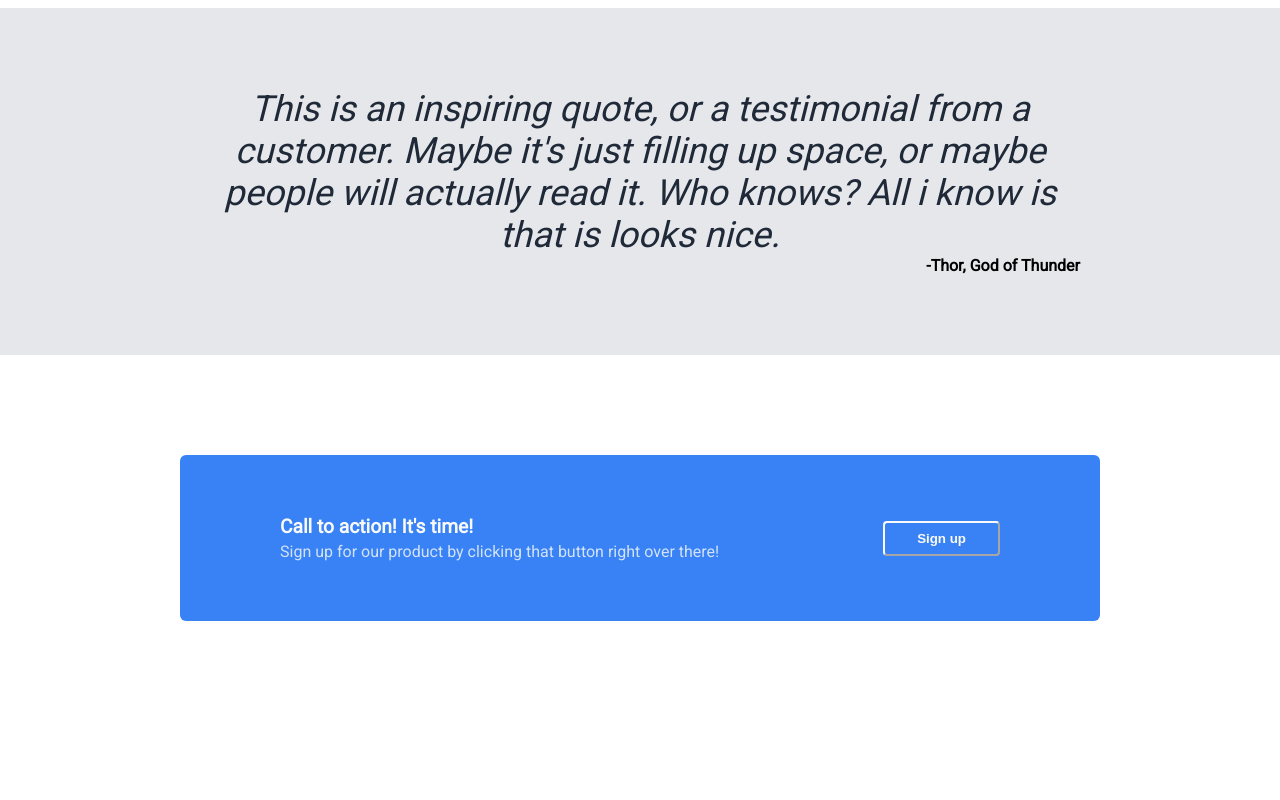
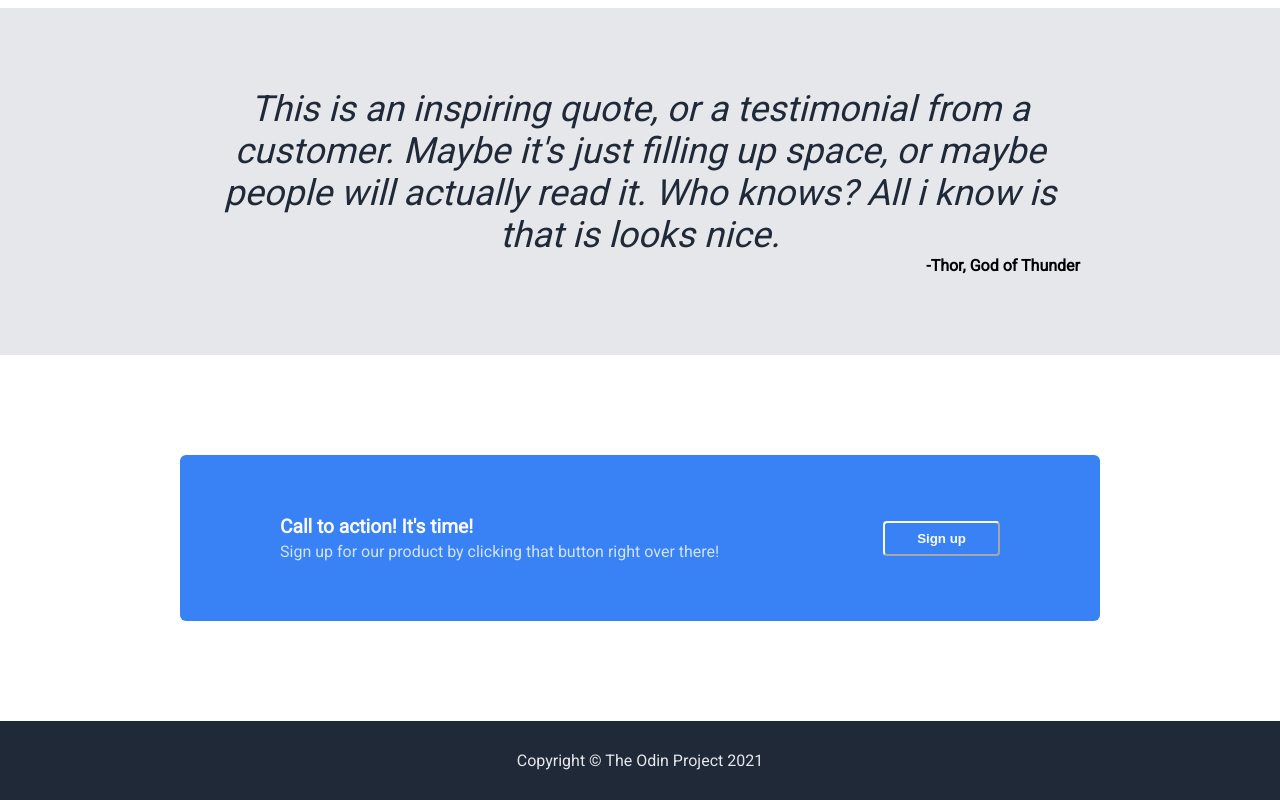
Before and after one commit to FarhanulInsan/landing-page, a plain HTML site: page index.html in a window 1280 px wide. Shown: the part 1030-1830 px from the top of the page. Before the commit the page ends 1751 px from the top, so only its background shows below. Drawn offline with Linux system fonts and the light colour scheme.

Commit message:
Add footer

```diff
--- a/index.html
+++ b/index.html
@@ -94,6 +94,10 @@
         <button class="signup-button">Sign up</button>
       </div>
 
+      <div class="footer">
+        Copyright &#169; The Odin Project 2021
+      </div>
+
     </div>
 
   </body>
--- a/styles.css
+++ b/styles.css
@@ -140,6 +140,13 @@ body {
   padding: 8px 32px;
 }
 
+.footer {
+  background-color: #1F2937;
+  color: #E5E7EB;
+  text-align: center;
+  padding: 30px;
+}
+
 a {
   text-decoration: none;
   color: #E5E7EB;
```
